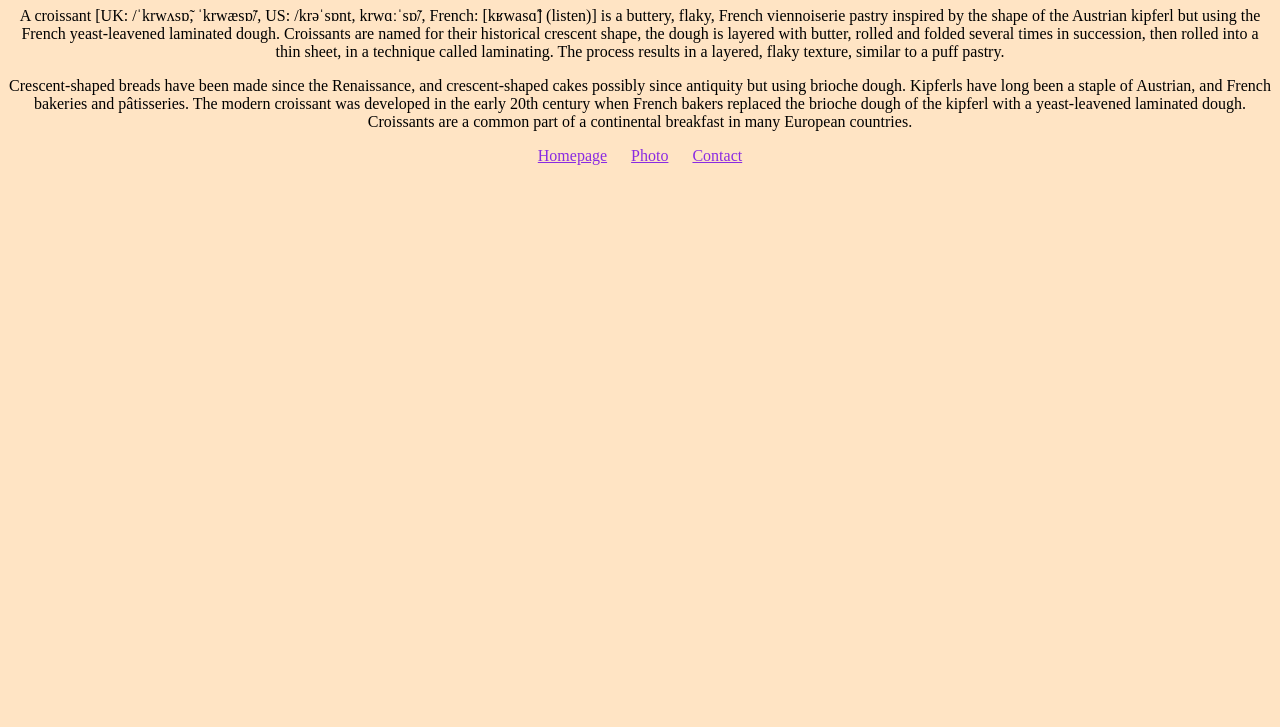
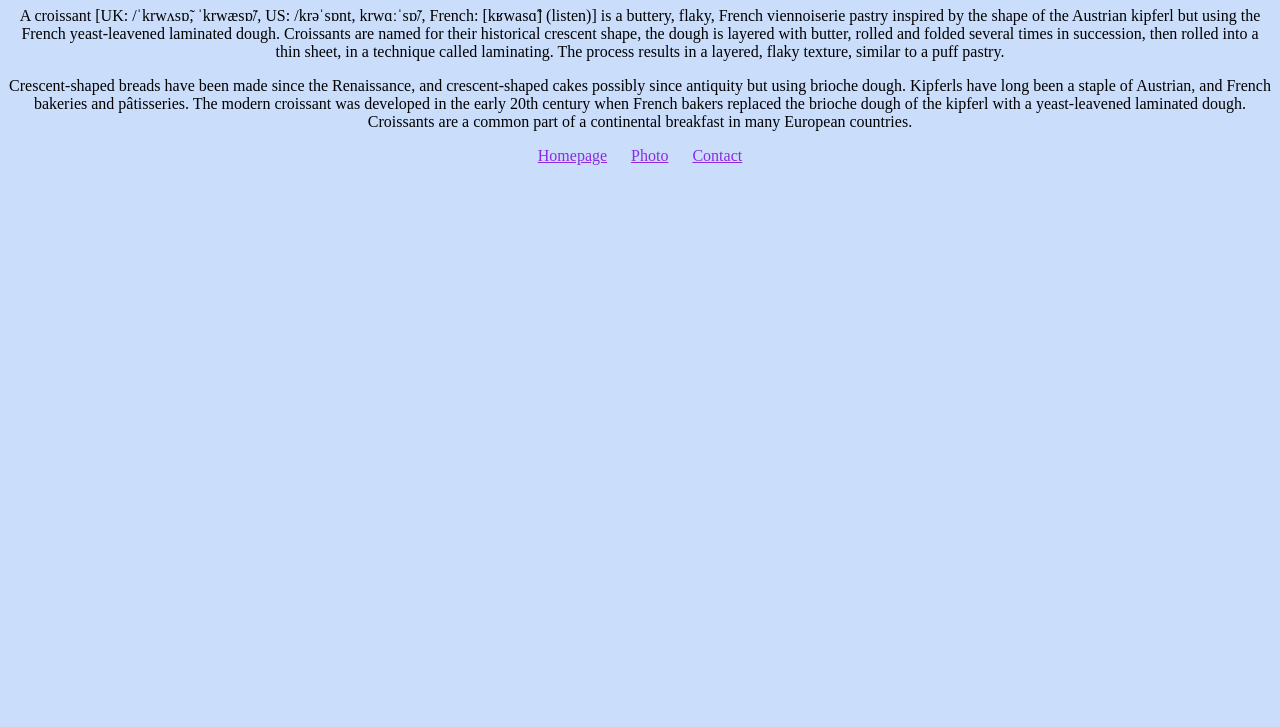
Before and after one commit to judith-tolade/Croissant, a plain HTML site: page index.html in a window 1280 px wide. Shown: the part 73-800 px from the top of the page. Drawn offline with Linux system fonts and the light colour scheme.

Commit message:
Changed the background

```diff
--- a/css/styles.css
+++ b/css/styles.css
@@ -1,5 +1,5 @@
 body {
-    background: bisque;
+    background: #cadefc;
 }
 h1,
 p {
```
